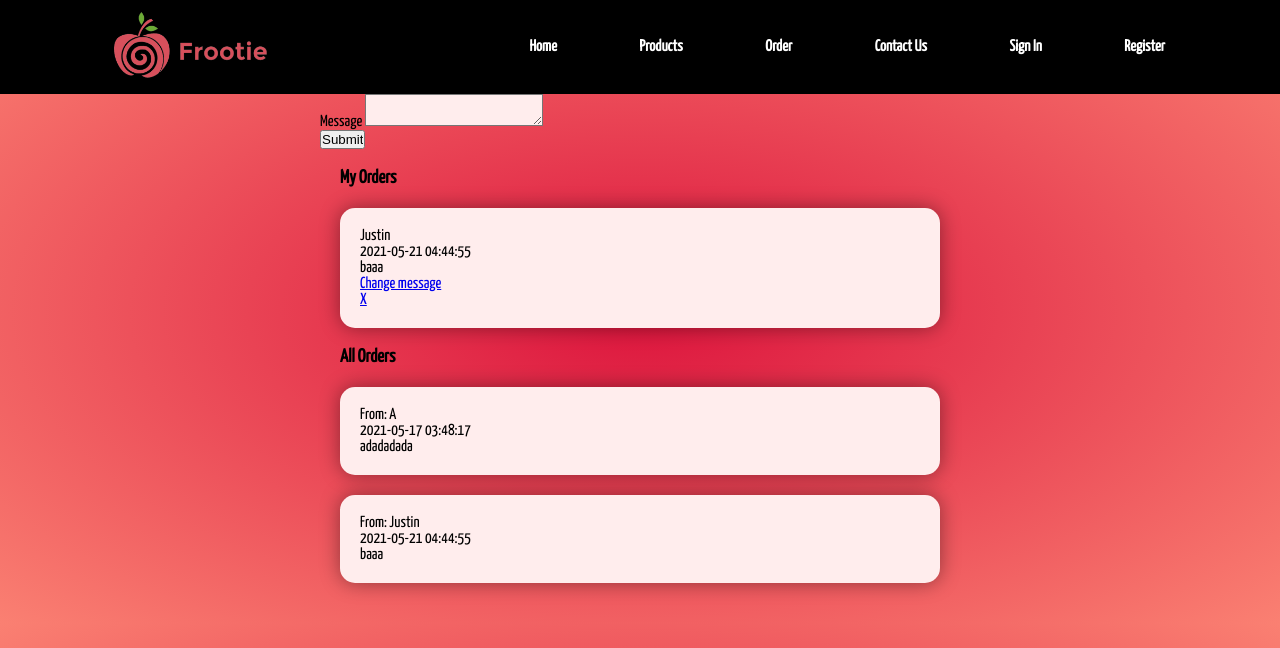
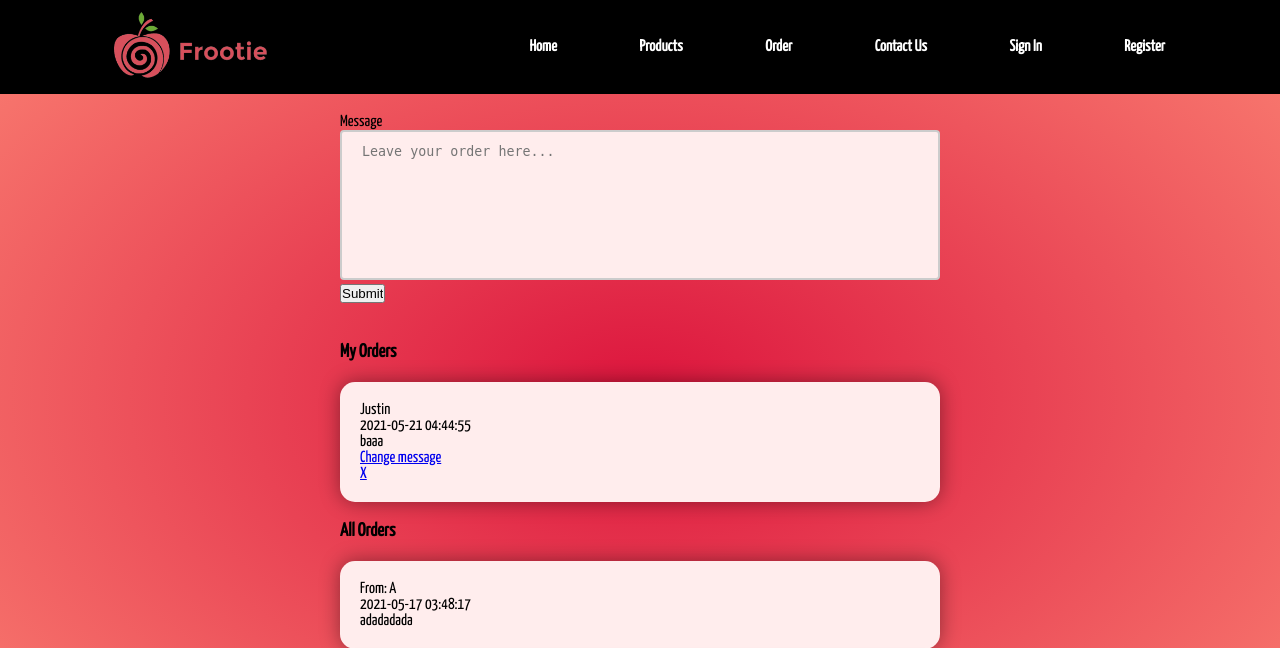
Before and after one commit to JuJu222/Frootie, a PHP site: page /Frootie/order/order.php in a window 1280 px wide. Shown: the top 648 px of the page. Run offline with PHP 8.4, Linux system fonts and the light colour scheme; a user stored in the database is signed in; data comes from the database, SQL or seed files in the repository.

Commit message:
Implemented session for order and fixed product_controller.php

```diff
--- a/css/order.css
+++ b/css/order.css
@@ -7,9 +7,17 @@ td {
 .order-input {
     width: 50%;
     margin: auto;
+    padding: 20px;
 }
 
 textarea {
+    width: 100%;
+    height: 150px;
+    padding: 12px 20px;
+    box-sizing: border-box;
+    border: 2px solid #ccc;
+    border-radius: 4px;
+    resize: none;
     background-color: #ffeded;
 }
 
--- a/order/order.php
+++ b/order/order.php
@@ -11,13 +11,12 @@
         include "../templates/navbar.php";
 
         session_start();
-        $_SESSION["user_id"] = 2;
     ?>
     <div class="order-input">
         <form method="post" action="order.php">
             <label>
                 Message
-                <textarea name="message"></textarea>
+                <textarea name="message" placeholder="Leave your order here..."></textarea>
             </label>
             <br>
             <input type="submit" value="Submit" name="submit">
--- a/product/product_controller.php
+++ b/product/product_controller.php
@@ -36,6 +36,7 @@ function readProduk() {
     $perproduk = array();
     if ($result->num_rows > 0) {
         while ($row = $result->fetch_assoc()) {
+            $temp['id_produk'] = $row['id_produk'];
             $temp['foto_produk'] = $row['foto_produk'];
             $temp['nama_produk'] = $row['nama_produk'];
             $temp['berat_produk'] = $row['berat_produk'];
--- a/user/user_controller.php
+++ b/user/user_controller.php
@@ -51,7 +51,8 @@
             $row = mysqli_fetch_assoc($usernameCheck);
             if (password_verify($password, $row["password"])){
                 session_start();
-                $_SESSION["customerName"] = $row["name"];
+                $_SESSION["user_id"] = $row["user_id"];
+                $_SESSION["name"] = $row["name"];
                 header("Location: http://localhost/Frootie/index.php");
                 exit;
                 //Login Berhasil
```
